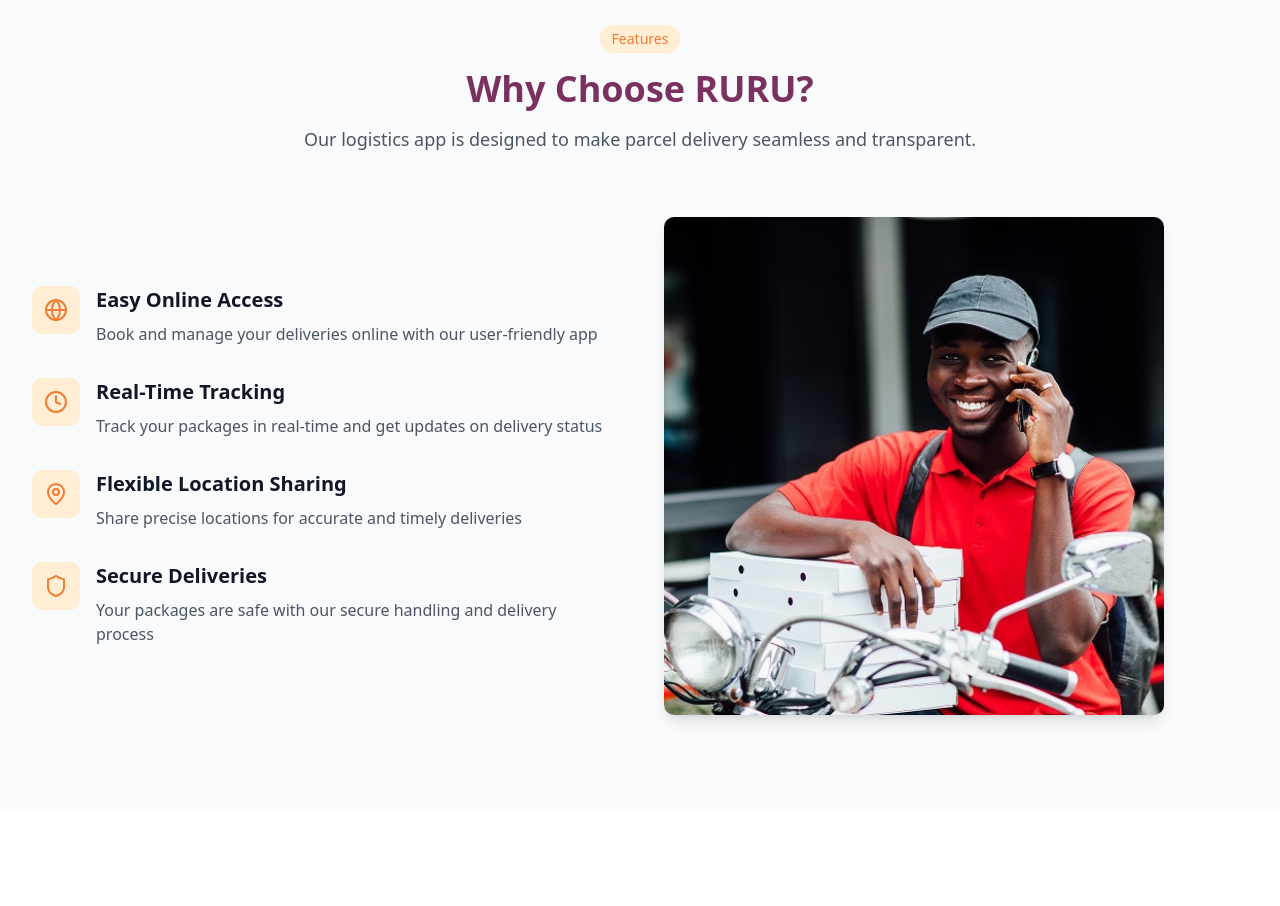
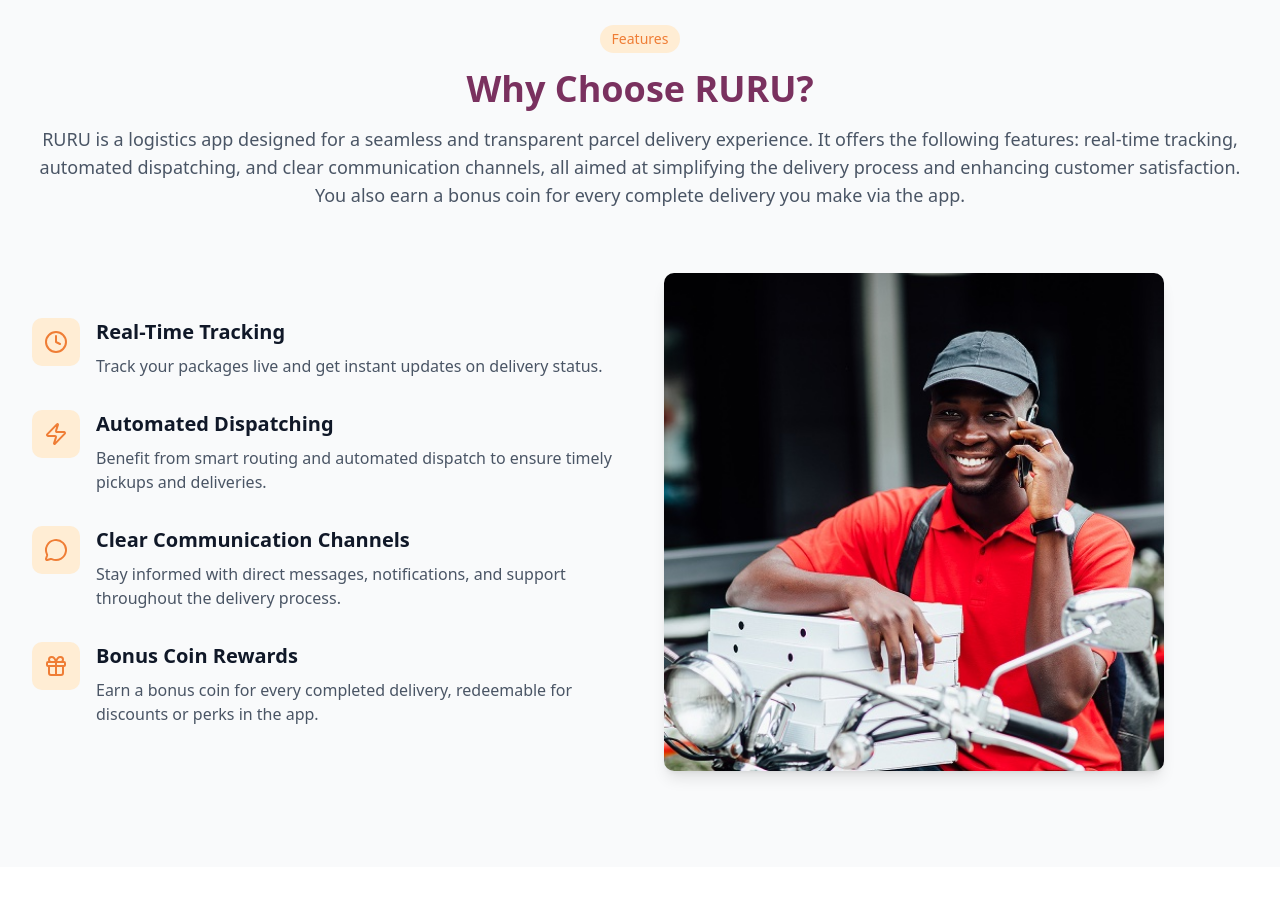
Before and after one commit to kenny-tech/ruru-landing, a Next.js app: page / in a window 1280 px wide. Shown: the part 660-1566 px from the top of the page. Built offline with nearby package versions, Linux system fonts and the light colour scheme.

Commit message:
Updated how ruru works section

```diff
--- a/app/page.tsx
+++ b/app/page.tsx
@@ -5,7 +5,7 @@
 import { Input } from "@/components/ui/input"
 import { Textarea } from "@/components/ui/textarea"
 import { Card, CardContent } from "@/components/ui/card"
-import { Globe, Clock, MapPin, Shield } from "lucide-react"
+import { Globe, Clock, MapPin, Gift, Zap, MessageCircle } from "lucide-react"
 import Image from "next/image"
 import { QuoteModal } from "@/components/quote-modal"
 import { LocalShippingForm } from "@/components/local-shipping-form"
@@ -184,7 +184,7 @@
             </div>
             <h2 className="text-3xl lg:text-4xl font-bold text-[#7A315F]">Why Choose RURU?</h2>
             <p className="mt-4 text-lg text-gray-600">
-              Our logistics app is designed to make parcel delivery seamless and transparent.
+              RURU is a logistics app designed for a seamless and transparent parcel delivery experience. It offers the following features: real-time tracking, automated dispatching, and clear communication channels, all aimed at simplifying the delivery process and enhancing customer satisfaction. You also earn a bonus coin for every complete delivery you make via the app.
             </p>
           </div>
 
@@ -192,46 +192,48 @@
             <div className="space-y-8">
               <div className="flex items-start gap-4">
                 <div className="flex-shrink-0 w-12 h-12 bg-orange-100 rounded-lg flex items-center justify-center">
-                  <Globe className="h-6 w-6 text-[#EF7D35]" />
+                  <Clock className="h-6 w-6 text-[#EF7D35]" />
                 </div>
                 <div>
-                  <h3 className="text-xl font-semibold text-gray-900">Easy Online Access</h3>
+                  <h3 className="text-xl font-semibold text-gray-900">Real-Time Tracking</h3>
                   <p className="mt-2 text-gray-600">
-                    Book and manage your deliveries online with our user-friendly app
+                    Track your packages live and get instant updates on delivery status.
                   </p>
                 </div>
               </div>
 
               <div className="flex items-start gap-4">
                 <div className="flex-shrink-0 w-12 h-12 bg-orange-100 rounded-lg flex items-center justify-center">
-                  <Clock className="h-6 w-6 text-[#EF7D35]" />
+                  <Zap className="h-6 w-6 text-[#EF7D35]" />
                 </div>
                 <div>
-                  <h3 className="text-xl font-semibold text-gray-900">Real-Time Tracking</h3>
+                  <h3 className="text-xl font-semibold text-gray-900">Automated Dispatching</h3>
                   <p className="mt-2 text-gray-600">
-                    Track your packages in real-time and get updates on delivery status
+                    Benefit from smart routing and automated dispatch to ensure timely pickups and deliveries.
                   </p>
                 </div>
               </div>
 
               <div className="flex items-start gap-4">
                 <div className="flex-shrink-0 w-12 h-12 bg-orange-100 rounded-lg flex items-center justify-center">
-                  <MapPin className="h-6 w-6 text-[#EF7D35]" />
+                  <MessageCircle className="h-6 w-6 text-[#EF7D35]" />
                 </div>
                 <div>
-                  <h3 className="text-xl font-semibold text-gray-900">Flexible Location Sharing</h3>
-                  <p className="mt-2 text-gray-600">Share precise locations for accurate and timely deliveries</p>
+                  <h3 className="text-xl font-semibold text-gray-900">Clear Communication Channels</h3>
+                  <p className="mt-2 text-gray-600">
+                    Stay informed with direct messages, notifications, and support throughout the delivery process.
+                  </p>
                 </div>
               </div>
 
               <div className="flex items-start gap-4">
                 <div className="flex-shrink-0 w-12 h-12 bg-orange-100 rounded-lg flex items-center justify-center">
-                  <Shield className="h-6 w-6 text-[#EF7D35]" />
+                  <Gift className="h-6 w-6 text-[#EF7D35]" />
                 </div>
                 <div>
-                  <h3 className="text-xl font-semibold text-gray-900">Secure Deliveries</h3>
+                  <h3 className="text-xl font-semibold text-gray-900">Bonus Coin Rewards</h3>
                   <p className="mt-2 text-gray-600">
-                    Your packages are safe with our secure handling and delivery process
+                    Earn a bonus coin for every completed delivery, redeemable for discounts or perks in the app.
                   </p>
                 </div>
               </div>
```
